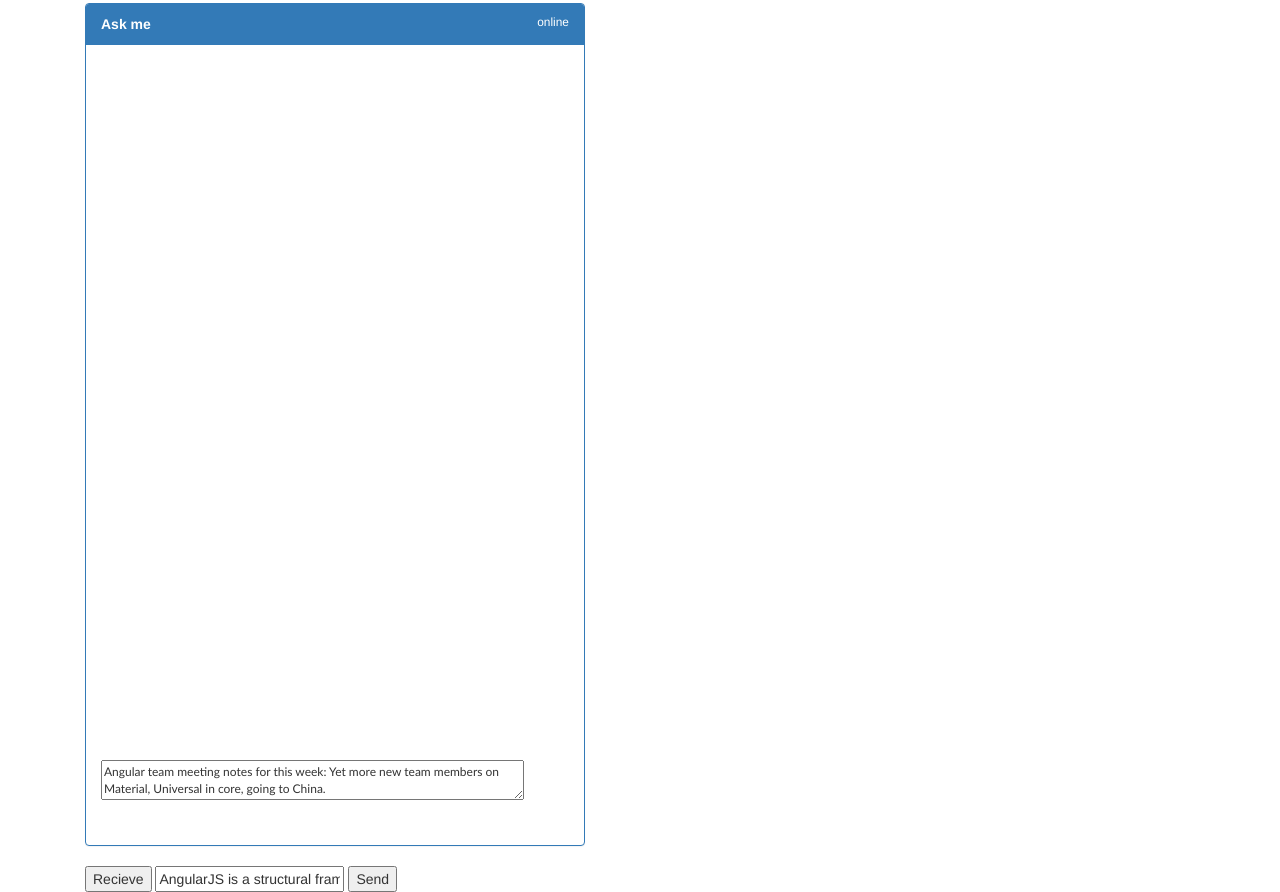
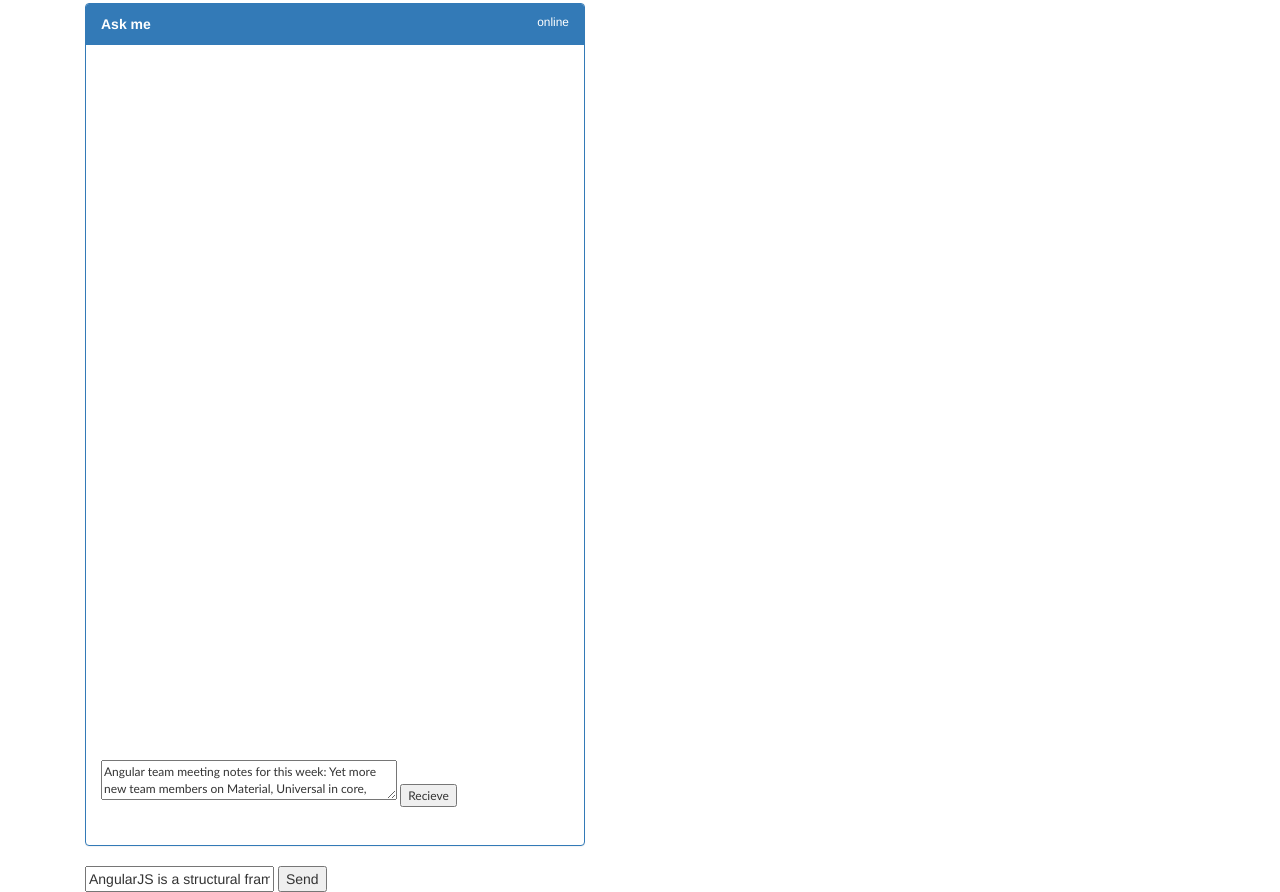
Before and after one commit to RMathews/oshack, a website: page index.html in a window 1280 px wide. Shown: the part 108-1000 px from the top of the page. Drawn offline with nearby package versions, Linux system fonts and the light colour scheme; some packages are replaced by stand-ins of ours; a script that the page names is missing.

Commit message:
half window

```diff
--- a/css/style.css
+++ b/css/style.css
@@ -65,8 +65,11 @@ header #logo {
     font-family: "Trebuchet MS";
 }
 #textAreaInput {
-    width: 100%;
-    height:75%;
+    width: 70%;
+    height:95%;
+}
+#botText {
+    width: 400px;
 }
 #chat{
     float: left;
--- a/index.html
+++ b/index.html
@@ -36,11 +36,12 @@
                                 </div>
                                 <div id="textInput">
                                     <textarea id="textAreaInput" ng-model="userMsg"></textarea>
+                                    <button ng-click="recieveMsg()">Recieve</button>
                                 </div>
                             </div>
                         </div>
                     </div>
-                    <button ng-click="recieveMsg()">Recieve</button>
+
                     <input type="text" ng-model="botMsg"/>
                     <button ng-click="sendMsg()">Send</button>
                 </div>
```
